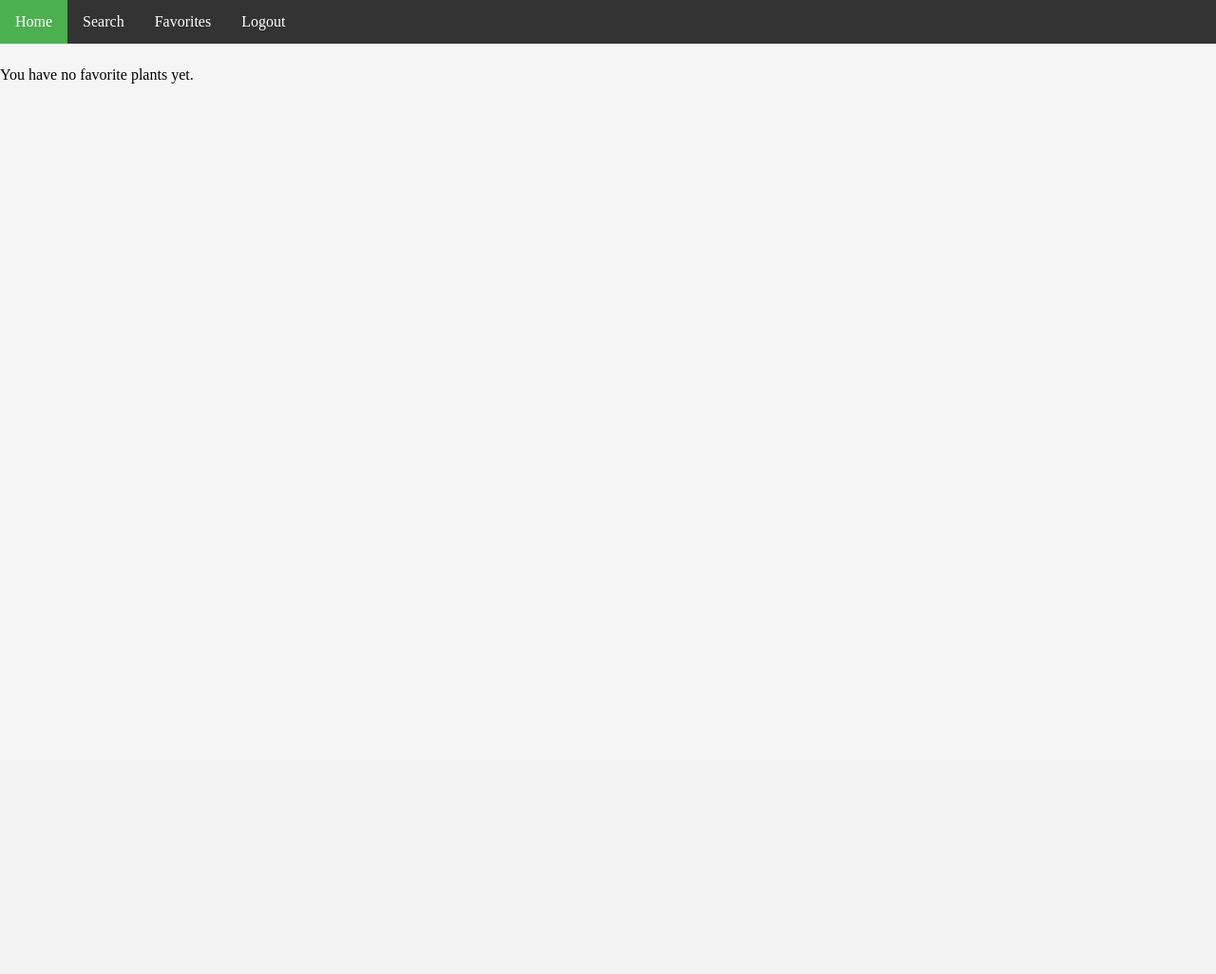
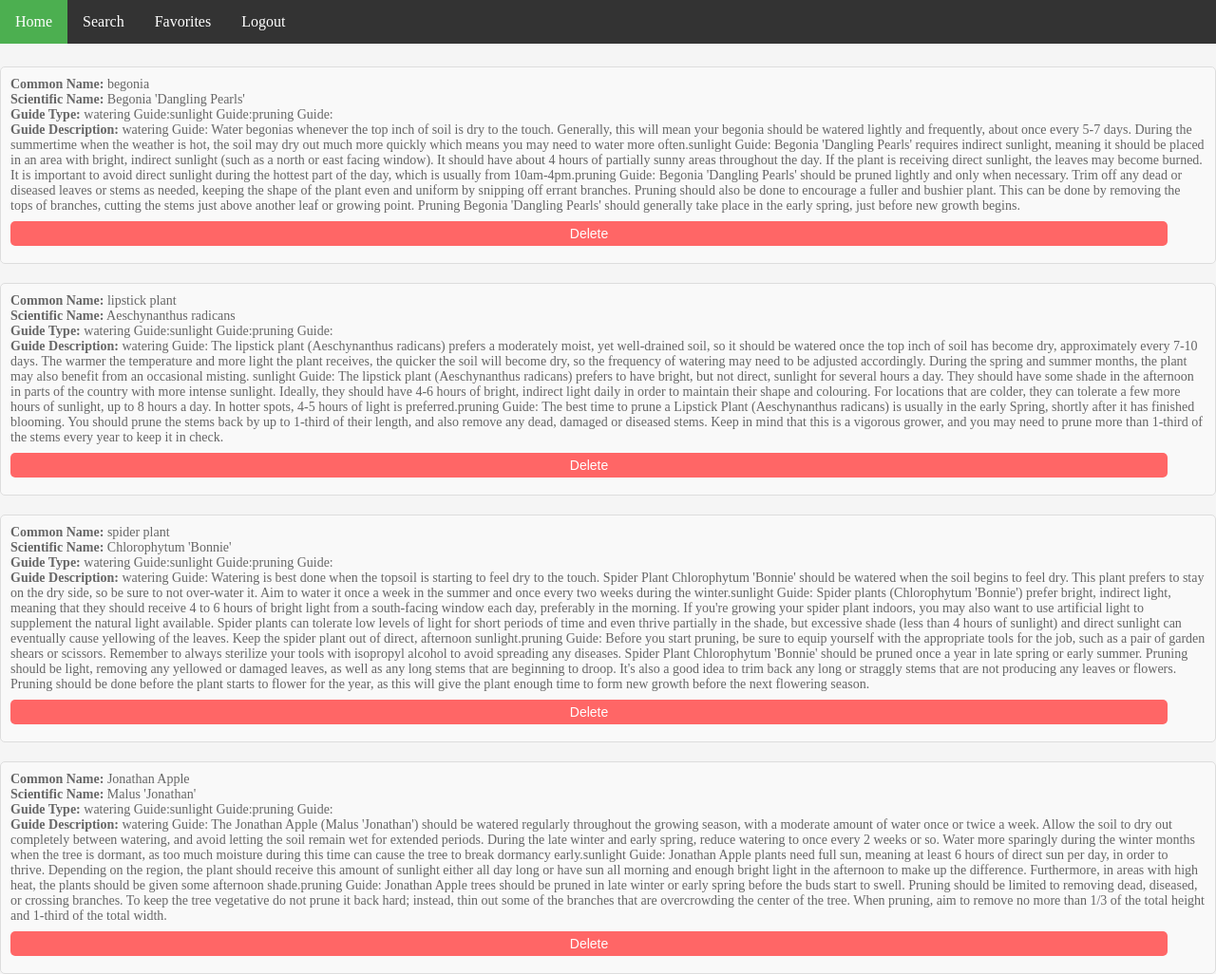
Before and after one commit to samuelmcdonald/plant-explorer-webapp, a Flask app: page /favorites in a window 1280 px wide. Shown: the whole page at 95% size. Before the commit the page ends 88 px from the top, so only its background shows below. Run offline with Flask 3, Linux system fonts and the light colour scheme; a user stored in the database is signed in.

Commit message:
Add files via upload
Updates

```diff
--- a/app.py
+++ b/app.py
@@ -13,6 +13,9 @@ from extensions import db, migrate, login_manager
 import os
 import requests
 from flask import Flask, request, render_template, jsonify
+from flask import request, jsonify
+from models import Bookmark
+from extensions import db
 
 
 api_key = 'sk-stgs65f4ded3c05e34749'
@@ -37,7 +40,10 @@ def create_app():
 
     # Define all your routes within create_app to ensure they are part of the application context
     @app.route('/')
+    @login_required
     def home():
+        if not current_user.is_authenticated:
+            return redirect(url_for('login'))
         return render_template('index.html', hide_nav=False)
 
     @app.route('/register', methods=['GET', 'POST'])
@@ -80,98 +86,94 @@ def create_app():
     @app.route('/favorites')
     @login_required
     def favorites():
-        return render_template('favorites.html')
+        favorites = Bookmark.query.filter_by(user_id=current_user.id).all()
+        return render_template('favorites.html', favorites=favorites)
 
     @app.route('/search')
+    @login_required
     def search():
         return render_template('search.html')
 
 
-    def fetch_species_id(api_key, plant_name):
-        search_url = f"https://perenual.com/api/species-list?key={api_key}&q={plant_name}"
-        response = requests.get(search_url)
-        print("API Response:", response.text)  # Print API response
-        if response.status_code == 200:
-            species_data = response.json().get('data', [])
-            if species_data:
-                # Assuming the API returns the first species found
-                return species_data[0].get('species_id')
-        return None
+    @app.route('/api/search', methods=['GET'])
+    @login_required
+    def api_search():
+        plant_name = request.args.get('q', '')
+        if not plant_name:
+            return jsonify({'error': 'Please provide a plant name to search for.'}), 400
+
+        api_url = f"https://perenual.com/api/species-care-guide-list?key={api_key}&q={plant_name}"
+
+        try:
+            response = requests.get(api_url)
+            response.raise_for_status()  # Checks for HTTP request errors
+            guides_data = response.json().get('data', [])
+
+            # Prepare the guides data for response
+            if guides_data:
+                plants = []
+                for guide in guides_data:
+                    plant_info = {
+                        'common_name': guide.get('common_name', 'Unknown'),
+                        'scientific_name': guide.get('scientific_name', 'Unknown'),
+                        'care_guides': []
+                    }
+                    for section in guide.get('section', [])[:3]:  # Limit to first 3 care guides
+                        care_guide = {
+                            'type': section.get('type', 'No type available'),
+                            'description': section.get('description', 'No description available')
+                        }
+                        plant_info['care_guides'].append(care_guide)
+                    plants.append(plant_info)
+                return jsonify(plants)
+            else:
+                return jsonify({'message': 'No care guides found for the specified plant.'})
+        except requests.RequestException as e:
+            # Log the error and return a message
+            print(f"Error fetching data: {str(e)}")
+            return jsonify({'error': 'Failed to fetch data from Perennial API'}), 500
 
 
 
-    def fetch_care_guide(api_key, plant_id):
-        guide_types = ['watering', 'sunlight', 'pruning']
-        guide_details = {}
+    @app.route('/api/bookmark', methods=['GET', 'POST'])
+    @login_required
+    def api_bookmark():
+        data = request.json  # Parse JSON data from the request
+        plant_name = data.get('plant_name')
+        scientific_name = data.get('scientific_name')
+        guide_type = data.get('guide_type')
+        guide_description = data.get('guide_description')
 
-        for guide_type in guide_types:
-            guide_url = f"https://perenual.com/api/species-care-guide-list?key={api_key}&type={guide_type}&species_id={plant_id}"
-            try:
-                response = requests.get(guide_url)
-                response.raise_for_status()  # Raise an exception for 4xx or 5xx status codes
+        # Create a new bookmark object and add it to the database
+        bookmark = Bookmark(
+            plant_name=plant_name,
+            scientific_name=scientific_name,
+            guide_type=guide_type,
+            guide_description=guide_description,
+            user_id=current_user.id  # Assuming you have a user_id associated with the bookmarks
+        )
+        db.session.add(bookmark)
+        db.session.commit()
 
-                print(f"{guide_type.capitalize()} Guide Response:", response.text)  # Print API response
-
-                if response.status_code == 200:
-                    guide_data = response.json().get('data', [])
-                    if guide_data:
-                        guide_details[guide_type] = guide_data[0].get('description')
-                    else:
-                        guide_details[guide_type] = 'No guide available.'
-                else:
-                    guide_details[guide_type] = 'Failed to fetch guide.'
-
-                print(f"{guide_type.capitalize()} Guide Details:", guide_details[guide_type])  # Print guide details
-            except requests.RequestException as e:
-                print(f"Error fetching {guide_type} guide:", e)
-                guide_details[guide_type] = f"Error fetching {guide_type} guide: {str(e)}"
-
-        return guide_details
+        # Optionally, you can return a response to the client
+        return jsonify({'message': 'Plant bookmarked successfully'})
 
 
+    @app.route('/api/remove_bookmark', methods=['POST'])
+    @login_required
+    def api_remove_bookmark():
+        data = request.json
+        bookmark_id = data.get('bookmark_id')
+        if not bookmark_id:
+            return jsonify({'error': 'Bookmark ID is required'}), 400
 
-    @app.route('/api/search', methods=['GET'])
-    def api_search():
-        query_params = {
-            'q': request.args.get('q', ''),
-            'page': request.args.get('page', 1),
-            'order': request.args.get('order', 'asc'),
-        }
+        bookmark = Bookmark.query.filter_by(id=bookmark_id, user_id=current_user.id).first()
+        if not bookmark:
+            return jsonify({'error': 'Bookmark not found or does not belong to the current user'}), 404
 
-        api_url = f"https://perenual.com/api/species-list?key={api_key}"
-        for param, value in query_params.items():
-            if value is not None:
-                api_url += f"&{param}={value}"
-
-        try:
-            response = requests.get(api_url)
-            response.raise_for_status()
-            plants_data = response.json().get('data', [])
-
-            with ThreadPoolExecutor() as executor:
-                futures = {executor.submit(fetch_care_guide, api_key, plant.get('species_id', '')): plant for plant in plants_data}
-                for future in futures:
-                    plant = futures[future]
-                    guide_details = future.result()  # Fetch all guides
-
-                    # Update plant dictionary with fetched guides
-                    plant.update(guide_details)
-
-            # Construct the final plants list with required information
-            plants = [{
-                'common_name': plant['common_name'],
-                'scientific_name': plant['scientific_name'][0],
-                'cycle': plant.get('cycle', 'Unknown'),  # Assuming you still want to include the cycle
-                'watering_guide': plant.get('watering', 'No guide available.'),
-                'sunlight_guide': plant.get('sunlight', 'No guide available.'),
-                'pruning_guide': plant.get('pruning', 'No guide available.')  # Include pruning guide details
-            } for plant in plants_data]
-
-            return jsonify(plants)
-        except requests.RequestException as e:
-            print(e)
-            return jsonify({'error': 'Failed to fetch data from Perennial API'}), 500
-
+        db.session.delete(bookmark)
+        db.session.commit()
+        return jsonify({'message': 'Bookmark removed successfully'})
 
 
     return app
--- a/static/styles.css
+++ b/static/styles.css
@@ -17,6 +17,7 @@ body, html {
     align-items: center;
     min-height: 100vh;
 }
+
 
 .form-container {
     background-color: white;
--- a/templates/favorites.html
+++ b/templates/favorites.html
@@ -1,29 +1,89 @@
 {% extends 'base.html' %}
 
 {% block content %}
-<div id="favorites-container">
+<style>
+    .plant-box {
+        position: relative;
+        border: 1px solid #ddd;
+        padding: 10px;
+        margin-bottom: 20px;
+        border-radius: 5px;
+        background-color: #f9f9f9;
+        color: black;
+    }
+
+    .guide {
+        margin-bottom: 10px;
+    }
+
+    .scientific-name {
+        margin-bottom: 15px;
+    }
+
+    .delete-btn {
+        padding: 5px 10px;
+        font-size: 14px;
+        background-color: #ff6666;
+        color: white;
+        border: none;
+        border-radius: 5px;
+        cursor: pointer;
+        transition: background-color 0.3s;
+    }
+
+    .delete-btn:hover {
+        background-color: #ff4d4d;
+    }
+</style>
+
+<div id="favorites-container" class="container mt-5">
     {% for favorite in favorites %}
-    <div class="plant-card">
-
+    <div class="plant-box">
         <div class="plant-info">
-
+            <p><strong>Common Name:</strong> {{ favorite.plant_name }}</p>
+            <p><strong>Scientific Name:</strong> {{ favorite.scientific_name }}</p>
+            <p><strong>Guide Type:</strong> {{ favorite.guide_type }}</p>
+            <p><strong>Guide Description:</strong> {{ favorite.guide_description }}</p>
+            <button class="delete-btn" data-bookmark-id="{{ favorite.id }}">Delete</button> <!-- Updated button for removing bookmarks -->
         </div>
-        <i class="fas fa-times bookmark-btn" data-plant-name="{{ favorite.plant_name }}" onclick="unbookmarkPlant(this)"></i>
     </div>
     {% else %}
     <p>You have no favorite plants yet.</p>
     {% endfor %}
 </div>
+
 {% endblock %}
 
 {% block scripts %}
+<script src="https://ajax.googleapis.com/ajax/libs/jquery/3.5.1/jquery.min.js"></script>
 <script>
-$(document).ready(function() {
-    $('#favorites-container').on('click', '.bookmark-btn', function() {
-        var button = this;
-        var plantName = $(this).data('plant-name');
-        window.unbookmarkPlant(button);
+    $(document).ready(function() {
+    $('#favorites-container').on('click', '.delete-btn', function() {
+        var bookmarkId = $(this).data('bookmark-id');
+        if (!bookmarkId) {
+            alert('Bookmark ID is missing.');
+            return;
+        }
+
+        // Directly use the AJAX call here instead of calling deleteBookmark
+        $.ajax({
+            url: '/api/remove_bookmark',
+            type: 'POST',
+            contentType: 'application/json',
+            data: JSON.stringify({ bookmark_id: bookmarkId }),
+            success: function(response) {
+                alert(response.message); // Notify the user of success
+                // Remove the plant box from the UI
+                $(this).closest('.plant-box').remove();
+            }.bind(this), // Use .bind(this) to ensure $(this) inside the success function refers to the delete button
+            error: function(xhr) {
+                // Notify the user of failure
+                alert('Error deleting bookmark: ' + xhr.responseText);
+            }
+        });
     });
 });
+
 </script>
+
 {% endblock %}
```
Also changed, not shown: migrations/versions/5e83146b2887_initial_migration.py (added, +35 -0 lines), migrations/versions/82f67f726751_initial_migration.py (added, +37 -0 lines), migrations/versions/86f68df32d57_initial_migration.py (added, +37 -0 lines), models.py (+9 -0 lines), templates/search.html (+61 -10 lines), instance/plantexplorer.db, templates/base.html (line endings or trailing spaces).
